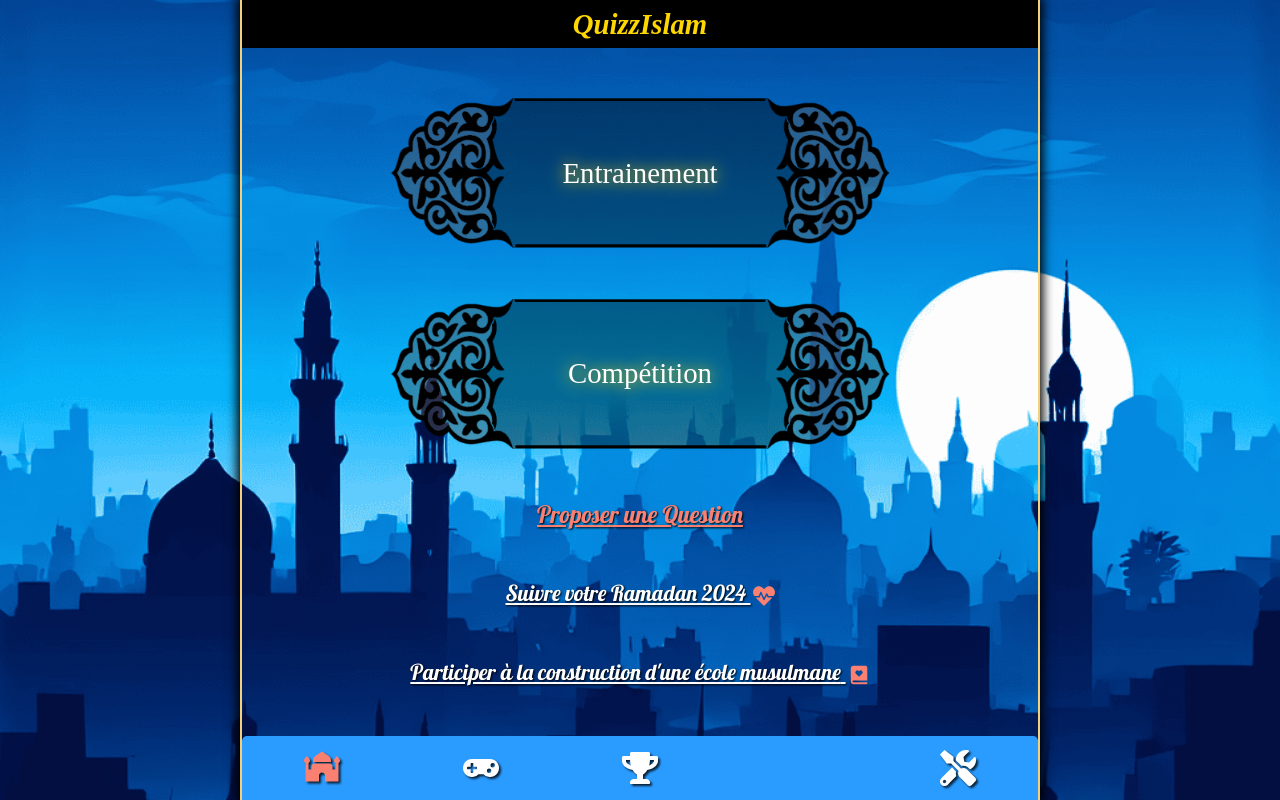
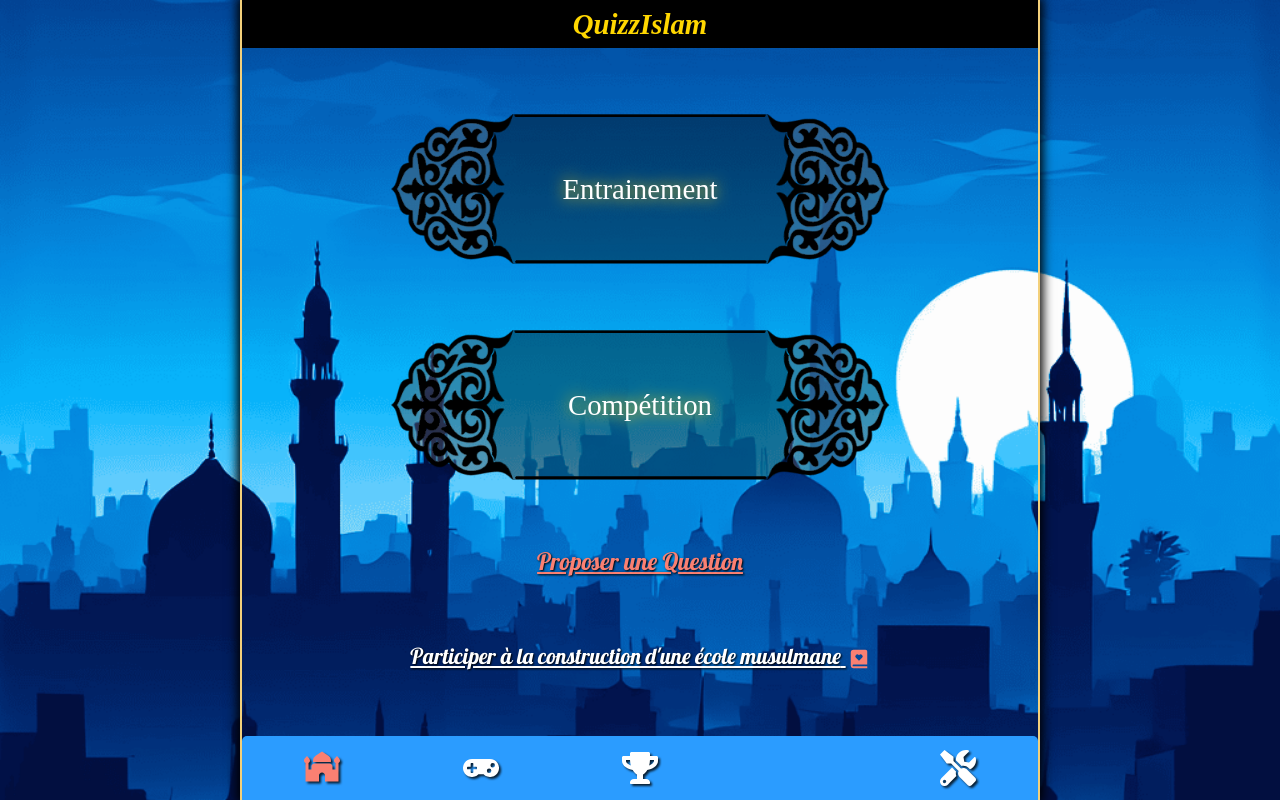
Before and after one commit to nadfri/react-quizzislam, a React (Create React App) app: page / in a window 1280 px wide. Built offline with nearby package versions, Linux system fonts and the light colour scheme; no server answers; some icons are missing; a web font is replaced by a local one.

Commit message:
Remove link to suiviRamadan

```diff
--- a/package.json
+++ b/package.json
@@ -1,6 +1,6 @@
 {
   "name": "react-quizz-islam",
-  "version": "1.3.0",
+  "version": "1.3.1",
   "private": true,
   "dependencies": {
     "@emailjs/browser": "^3.11.0",
--- a/src/Components/Home/Home.jsx
+++ b/src/Components/Home/Home.jsx
@@ -15,13 +15,13 @@ function Home() {
         Proposer une Question
       </NavLink>
 
-      <a
+      {/* <a
         href='https://suivi-ramadan.netlify.app/'
         target='_blank'
         rel='noreferrer'
         className='fadeIn link-proposition white'>
         Suivre votre Ramadan 2024 <FaHeartbeat className='icon' />
-      </a>
+      </a> */}
 
       <a
         href='https://masjidbox.com/donations/mosquee-de-savigny-le-temple/travaux-de-finition-dagrandissement-de-lecolecollege-de-la-mosquee-de-savigny-le-temple'
```
